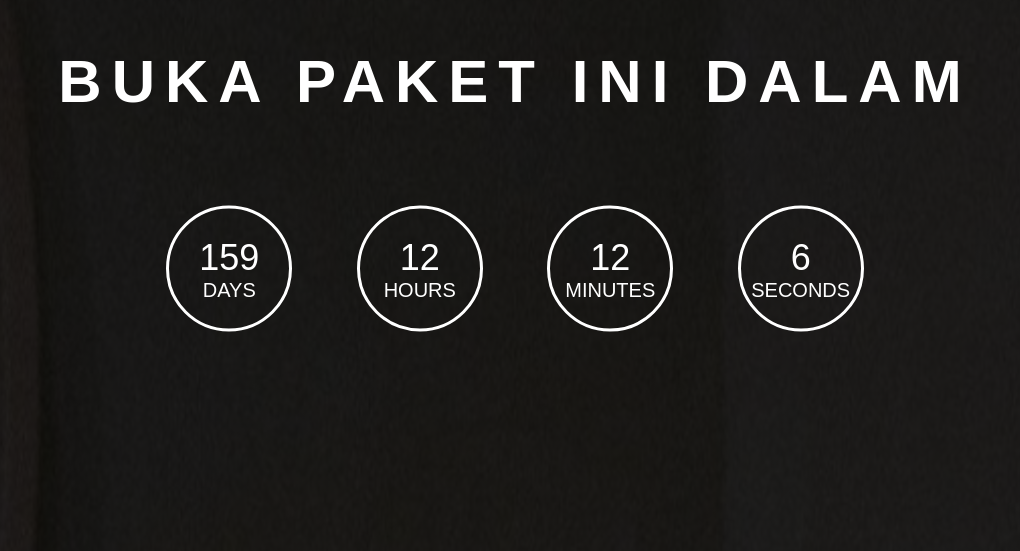
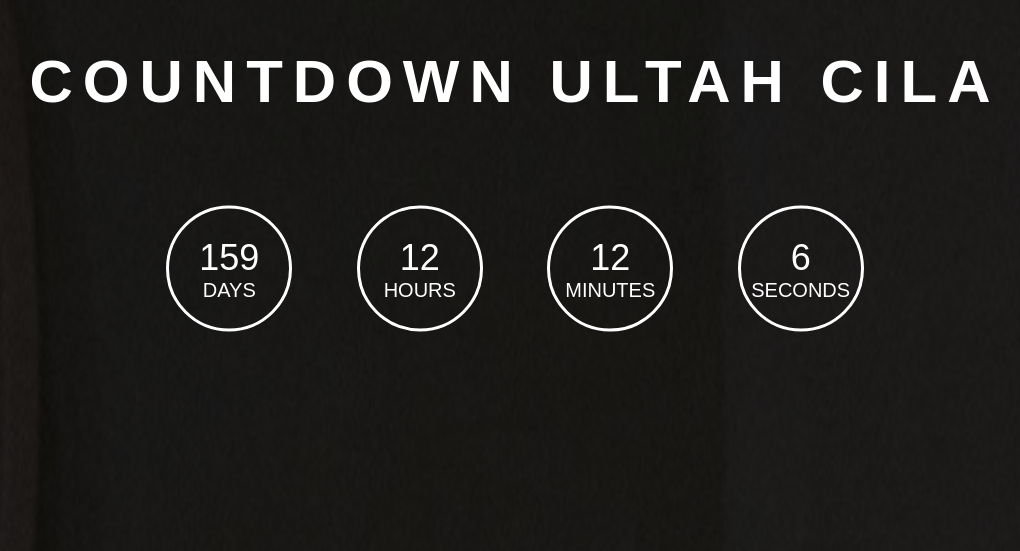
Before and after one commit to zahrazyena/zyena, a plain HTML site: page index.html in a window 1280 px wide. Shown: the part 209-760 px from the top of the page, without its empty margins (125-1145 px from the left). Drawn offline with Linux system fonts and the light colour scheme.

Commit message:
Update index.html

```diff
--- a/index.html
+++ b/index.html
@@ -2,13 +2,13 @@
 <html>
 	<head>
 		<meta charset="UTF-8">
-		<title>BUKA PAKET INI DALAM</title>
+		<title>COUNTDOWN ULTAH CILA</title>
 		<link rel="stylesheet" type="text/css" href="HappyBirthday.css">
 	</head>
 
 	<body>
 		<div class="container">
-			<h1> BUKA PAKET INI DALAM</h1>
+			<h1> COUNTDOWN ULTAH CILA</h1>
 					<div class="count">
 				<div class="countd">
 					<span id="days">00</span>
```
